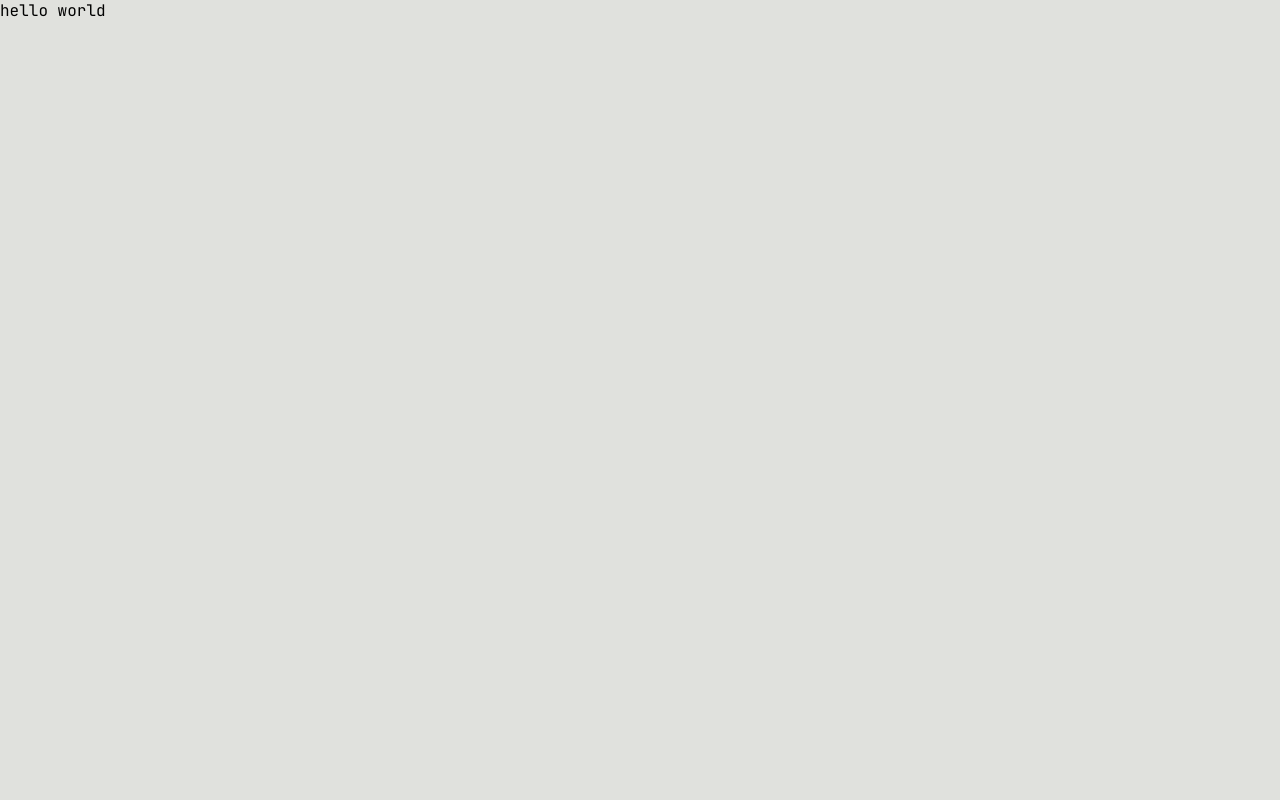
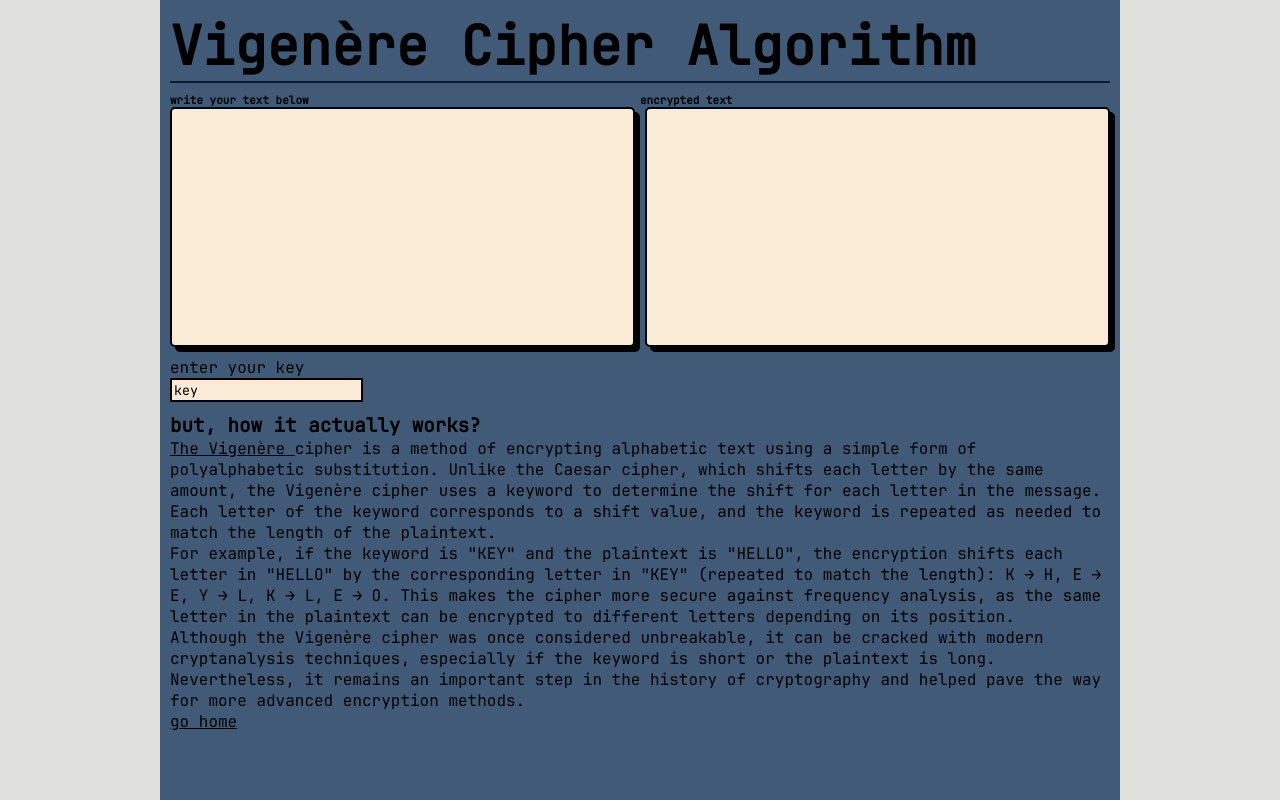
Before and after one commit to melihdr/m-wsite, a React (Vite) app: page /vigenere_cipher in a window 1280 px wide. Built offline with nearby package versions, Linux system fonts and the light colour scheme.

Commit message:
finished the vigenere

```diff
--- a/src/components/HomePageProjects.jsx
+++ b/src/components/HomePageProjects.jsx
@@ -3,6 +3,7 @@ import SingleProject from "./SingleProject";
 import physics_image_1 from "/images/physics.jpg";
 import solar_system from "/images/home_page_projects/solar_system.png";
 import caesar_cipher from "/images/home_page_projects/caesar_cipher.png";
+import vigenere_cipher from "/images/home_page_projects/vigenere_cipher.png";
 
 function HomePageProjects() {
   return (
@@ -19,7 +20,12 @@ function HomePageProjects() {
         image={caesar_cipher}
         link={"/caesar_cipher"}
       />
-      <SingleProject image={physics_image_1} link={"/projects"} />
+      <SingleProject
+        name={"vigener cipher"}
+        date={"22.04.2025"}
+        image={vigenere_cipher}
+        link={"/vigenere_cipher"}
+      />
       <SingleProject image={physics_image_1} link={"/projects"} />
     </div>
   );
--- a/src/pages/projects/vigenereCipher/VigenereCipher.jsx
+++ b/src/pages/projects/vigenereCipher/VigenereCipher.jsx
@@ -1,7 +1,147 @@
-import React from "react";
+import React, { useState } from "react";
+import "../../../styles/vigenere.css";
 
 function VigenereCipher() {
-  return <div>hello world</div>;
+  const [text, set_text] = useState("");
+  const [encrypted_text, set_encrypted_text] = useState("");
+  const [key_text, set_key_text] = useState("key");
+
+  const vigenere_encrypt = (plaintext, key) => {
+    let result = "";
+    let j = 0;
+
+    for (let i = 0; i < plaintext.length; i++) {
+      const plaintext_char = plaintext[i];
+      const key_char = key[j % key.length];
+
+      if (plaintext_char >= "A" && plaintext_char <= "Z") {
+        const shift = getShift(key_char, true);
+        const encrypted_char = String.fromCharCode(
+          ((plaintext_char.charCodeAt(0) - 65 + shift) % 26) + 65
+        );
+        result += encrypted_char;
+        j++;
+      } else if (plaintext_char >= "a" && plaintext_char <= "z") {
+        const shift = getShift(key_char, false);
+        const encrypted_char = String.fromCharCode(
+          ((plaintext_char.charCodeAt(0) - 97 + shift) % 26) + 97
+        );
+        result += encrypted_char;
+        j++;
+      } else {
+        result += plaintext_char;
+      }
+    }
+
+    return result;
+  };
+
+  function getShift(key_char, is_upper) {
+    if (key_char >= "A" && key_char <= "Z") {
+      return key_char.charCodeAt(0) - 65;
+    } else if (key_char >= "a" && key_char <= "z") {
+      return key_char.charCodeAt(0) - 97;
+    } else {
+      return 0;
+    }
+  }
+
+  const handleTextChange = (event) => {
+    const newText = event.target.value;
+    set_text(newText);
+
+    if (!key_text) {
+      set_encrypted_text("please enter a valid key");
+    } else {
+      set_encrypted_text(vigenere_encrypt(newText, key_text));
+    }
+  };
+
+  const handleKeyTextChange = (event) => {
+    const newKeyText = event.target.value;
+    set_key_text(newKeyText);
+
+    if (!newKeyText) {
+      set_encrypted_text("please enter a valid key");
+    } else {
+      set_encrypted_text(vigenere_encrypt(text, newKeyText));
+    }
+  };
+
+  return (
+    <div className="vigenere_page">
+      <div className="vigenere_inside">
+        <div className="vigenere_title">Vigenère Cipher Algorithm</div>
+        <hr />
+        <div className="vigenere_grid">
+          <div className="vigenere_text_area_div">
+            <div style={{ fontWeight: "bold", fontSize: "11px" }}>
+              write your text below
+            </div>
+            <textarea
+              value={text}
+              onChange={handleTextChange}
+              type="text"
+              className="vigenere_text_area"
+            />
+          </div>
+
+          <div>
+            <div style={{ fontWeight: "bold", fontSize: "11px" }}>
+              encrypted text
+            </div>
+            <div className="vigenere_encrypted_text_div">{encrypted_text}</div>
+          </div>
+        </div>
+        <div className="vigenere_get_key">
+          <div>enter your key</div>
+          <input
+            className="vignere_get_key_input"
+            onChange={handleKeyTextChange}
+            value={key_text}
+            type="text"
+          />
+        </div>
+        <div className="vigenere_third_grid">
+          <div className="vigenere_third_grid_title">
+            but, how it actually works?
+          </div>
+          <div>
+            <a
+              className="vigenere_vikipedia_link"
+              href="https://en.wikipedia.org/wiki/Vigen%C3%A8re_cipher"
+            >
+              The Vigenère{" "}
+            </a>
+            cipher is a method of encrypting alphabetic text using a simple form
+            of polyalphabetic substitution. Unlike the Caesar cipher, which
+            shifts each letter by the same amount, the Vigenère cipher uses a
+            keyword to determine the shift for each letter in the message. Each
+            letter of the keyword corresponds to a shift value, and the keyword
+            is repeated as needed to match the length of the plaintext.
+            <div>
+              For example, if the keyword is "KEY" and the plaintext is "HELLO",
+              the encryption shifts each letter in "HELLO" by the corresponding
+              letter in "KEY" (repeated to match the length): K → H, E → E, Y →
+              L, K → L, E → O. This makes the cipher more secure against
+              frequency analysis, as the same letter in the plaintext can be
+              encrypted to different letters depending on its position.
+            </div>
+            <div>
+              Although the Vigenère cipher was once considered unbreakable, it
+              can be cracked with modern cryptanalysis techniques, especially if
+              the keyword is short or the plaintext is long. Nevertheless, it
+              remains an important step in the history of cryptography and
+              helped pave the way for more advanced encryption methods.
+            </div>
+          </div>
+          <a className="vigenere_go_home_link" href="/">
+            go home
+          </a>
+        </div>
+      </div>
+    </div>
+  );
 }
 
 export default VigenereCipher;
--- a/src/styles/vigenere.css
+++ b/src/styles/vigenere.css
@@ -0,0 +1,94 @@
+@media (min-width: 890px) {
+  .vigenere_page {
+    background-color: #415a77;
+    width: 75%;
+    margin: 0 auto;
+    height: 100vh;
+  }
+}
+
+.vigenere_inside {
+  padding: 10px;
+}
+
+.vigenere_title {
+  font-size: clamp(25px, 4.2vw, 65px);
+  font-weight: bold;
+}
+
+/* VIGENERE GRID */
+.vigenere_grid {
+  display: grid;
+  grid-template-columns: 50% 50%;
+  margin-top: 10px;
+}
+
+.vigenere_text_area_div {
+  height: 30vh;
+  margin-right: 5px;
+}
+
+.vigenere_text_area {
+  box-sizing: border-box;
+  width: 100%;
+  height: 100%;
+  border: none;
+  resize: none;
+  background: transparent;
+  background-color: antiquewhite;
+  font-family: "JetBrains";
+  border: 2px solid black;
+  border-radius: 5px;
+  box-shadow: 5px 5px 0 0 black;
+}
+
+.vigenere_text_area:focus {
+  outline: none;
+}
+
+.vigenere_encrypted_text_div {
+  box-sizing: border-box;
+  background-color: antiquewhite;
+  height: 30vh;
+  margin-left: 5px;
+  border: 2px solid black;
+  border-radius: 5px;
+  box-shadow: 5px 5px 0 0 black;
+}
+
+.vigenere_get_key {
+  margin-top: 10px;
+}
+
+.vignere_get_key_input {
+  font-family: "JetBrains";
+  background-color: antiquewhite;
+  border: 2px solid black;
+  outline: none;
+}
+
+/* THIRD GRID*/
+.vigenere_third_grid {
+  margin-top: 10px;
+}
+
+.vigenere_third_grid_title {
+  font-size: larger;
+  font-weight: bold;
+}
+
+.vigenere_vikipedia_link {
+  color: black;
+}
+
+.vigenere_vikipedia_link:hover {
+  background-color: antiquewhite;
+}
+
+.vigenere_go_home_link {
+  color: black;
+}
+
+.vigenere_go_home_link:hover {
+  background-color: antiquewhite;
+}
```
Also changed, not shown: public/images/home_page_projects/vigenere_cipher.png (added).
